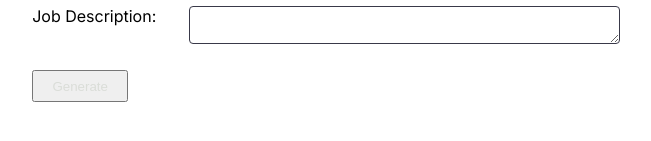
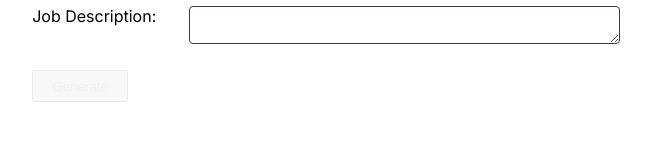
Before and after one commit to jinwood/cover-letter-generator, a Next.js app: page / in a window 1280 px wide. Shown: the part 259-400 px from the top of the page, without its empty margins (314-965 px from the left). Built offline with nearby package versions, Linux system fonts and the light colour scheme.

Commit message:
Disable button if loading or invalid

```diff
--- a/app/components/button/index.module.css
+++ b/app/components/button/index.module.css
@@ -14,3 +14,7 @@
   border-radius: 100px;
   transition: all 0.2s;
 }
+
+.btn:disabled {
+  opacity: 0.4;
+}
--- a/app/components/button/index.tsx
+++ b/app/components/button/index.tsx
@@ -1,14 +1,15 @@
 "use client";
-import { useState } from "react";
+import { useState, useEffect } from "react";
 import styles from "./index.module.css";
 
 export interface Props {
   color: "white" | "blue";
   text: string;
+  disabled: boolean;
   action: () => Promise<any>;
 }
 
-export default function Button({ text, action }: Props) {
+export default function Button({ text, action, disabled }: Props) {
   const [isLoading, setIsLoading] = useState(false);
 
   const handleAction = async () => {
@@ -26,7 +27,7 @@ export default function Button({ text, action }: Props) {
       <button
         onClick={handleAction}
         className={styles.btn}
-        disabled={isLoading}
+        disabled={isLoading || disabled}
       >
         {!isLoading && text}
         {isLoading && `Please wait`}
--- a/app/components/config-form/index.tsx
+++ b/app/components/config-form/index.tsx
@@ -1,11 +1,20 @@
 "use client";
 import styles from "./index.module.css";
 import ConfigContext from "@/app/store/config-context";
-import { ChangeEvent, useContext } from "react";
+import { ChangeEvent, useContext, useEffect, useState } from "react";
 import Button from "../button";
 
 export default function ConfigForm() {
   const configCtx = useContext(ConfigContext);
+  const [isValid, setIsValid] = useState(false);
+
+  const { cv, jobDescription } = configCtx;
+
+  useEffect(() => {
+    if (cv && jobDescription) {
+      setIsValid(true);
+    }
+  }, [cv, jobDescription]);
 
   function onUserApiKeyChange(value: string) {
     console.log(value);
@@ -58,7 +67,12 @@ export default function ConfigForm() {
           }
         />
       </div>
-      <Button action={generate} text="Generate" color="white" />
+      <Button
+        action={generate}
+        text="Generate"
+        color="white"
+        disabled={!isValid}
+      />
 
       {configCtx.coverLetter && (
         <div>
```
